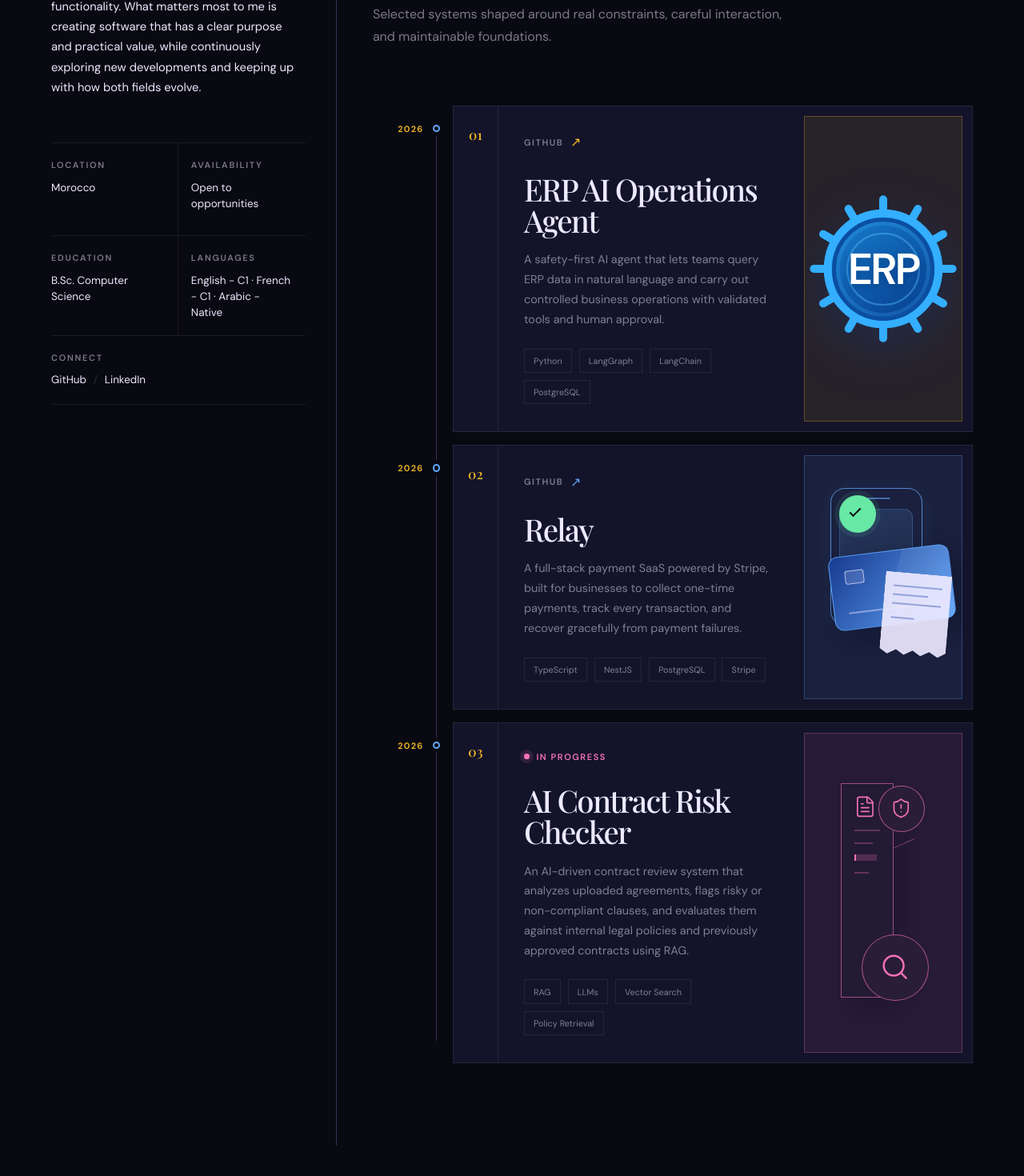
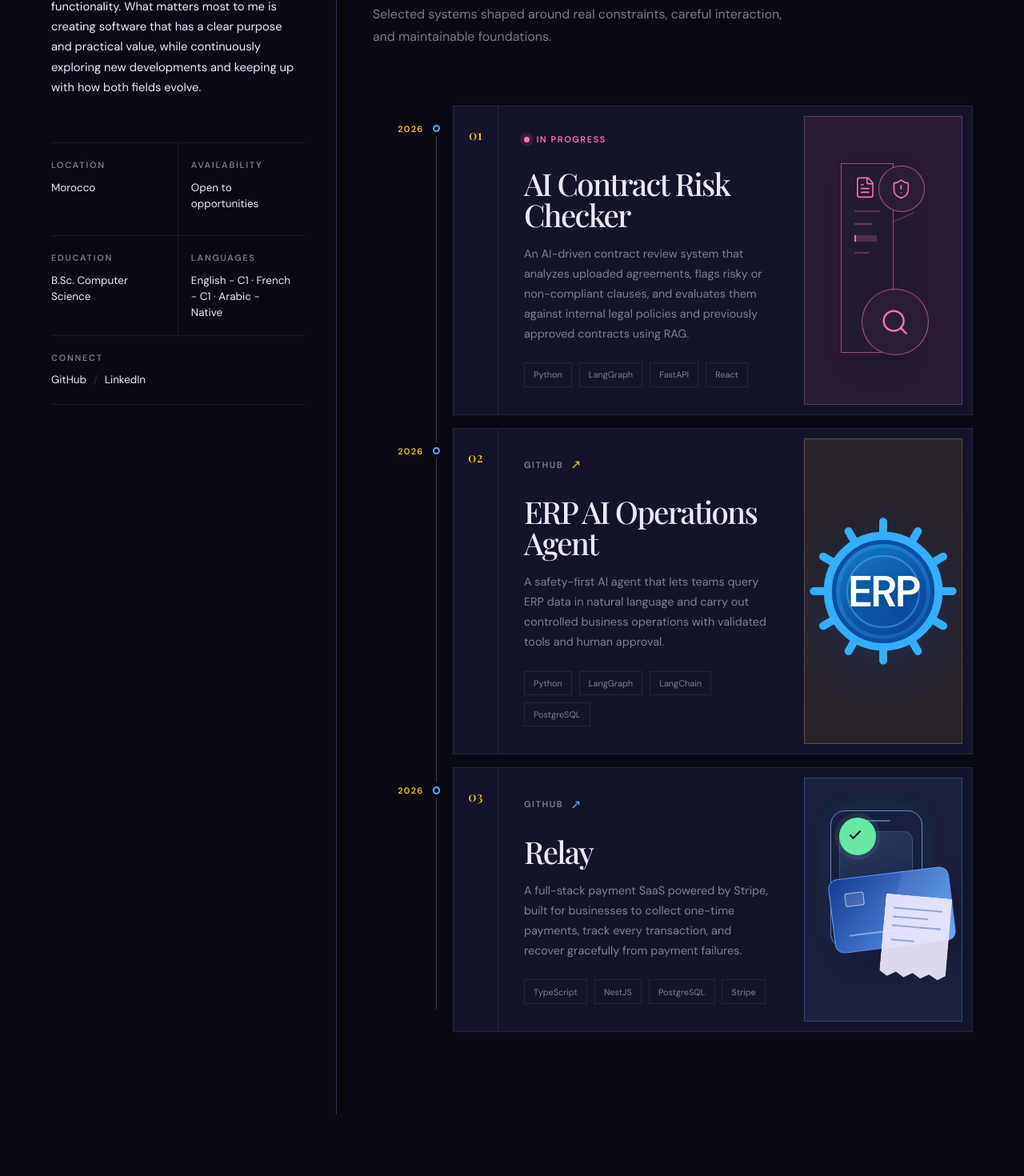
Before and after one commit to MohamedLamineTbal/Portfolio, a React (Vite) app: page / in a window 1280 px wide. Shown: the part 1062-2532 px from the top of the page at 80% size. Built offline with nearby package versions, Linux system fonts and the light colour scheme.

Commit message:
Update contract project stack and order

```diff
--- a/src/data/portfolioData.js
+++ b/src/data/portfolioData.js
@@ -15,6 +15,16 @@ export const portfolioData = {
     { label: 'LinkedIn', url: 'https://www.linkedin.com/in/mohamed-lamine-tbal/' },
   ],
   projects: [
+    {
+      title: 'AI Contract Risk Checker',
+      year: '2026',
+      description:
+        'An AI-driven contract review system that analyzes uploaded agreements, flags risky or non-compliant clauses, and evaluates them against internal legal policies and previously approved contracts using RAG.',
+      technologies: ['Python', 'LangGraph', 'FastAPI', 'React'],
+      accent: 'rose',
+      preview: 'contract',
+      status: 'In Progress',
+    },
     {
       title: 'ERP AI Operations Agent',
       year: '2026',
@@ -41,16 +51,6 @@ export const portfolioData = {
         url: 'https://github.com/MohamedLamineTbal/relay',
       },
     },
-    {
-      title: 'AI Contract Risk Checker',
-      year: '2026',
-      description:
-        'An AI-driven contract review system that analyzes uploaded agreements, flags risky or non-compliant clauses, and evaluates them against internal legal policies and previously approved contracts using RAG.',
-      technologies: ['RAG', 'LLMs', 'Vector Search', 'Policy Retrieval'],
-      accent: 'rose',
-      preview: 'contract',
-      status: 'In Progress',
-    },
   ],
   skills: [
     {
```
